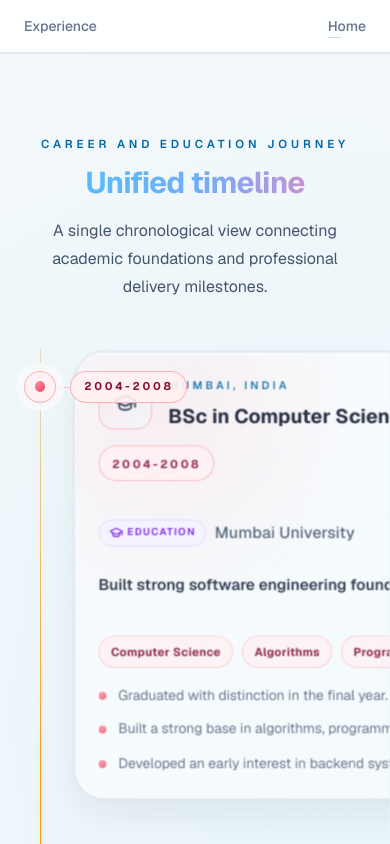
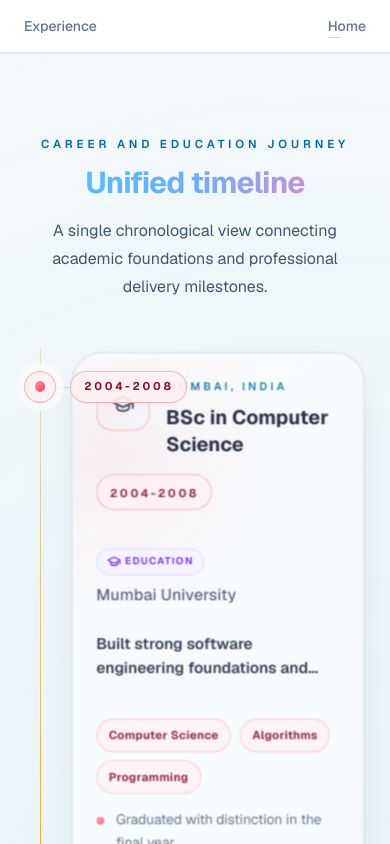
Before and after one commit to shrikanthavale/shrikant-portfolio, a Next.js app: page /experience in a window 390 px wide. Shown: the top 844 px of the page. Built offline with nearby package versions, Linux system fonts and the light colour scheme.

Commit message:
style: improve timeline summary readability on mobile

```diff
--- a/app/globals.css
+++ b/app/globals.css
@@ -402,8 +402,10 @@ body {
 .experience-timeline__summary {
   max-width: 62ch;
   overflow: hidden;
-  text-overflow: ellipsis;
-  white-space: nowrap;
+  display: -webkit-box;
+  -webkit-box-orient: vertical;
+  -webkit-line-clamp: 2;
+  line-clamp: 2;
 }
 
 .experience-timeline__highlights {
@@ -702,6 +704,13 @@ body {
     --timeline-axis-x: 50%;
   }
 
+  .experience-timeline__summary {
+    display: block;
+    line-clamp: 1;
+    text-overflow: ellipsis;
+    white-space: nowrap;
+  }
+
   .experience-timeline__grid {
     grid-template-columns: minmax(0, 1fr) 6.5rem minmax(0, 1fr);
     align-items: start;
```
